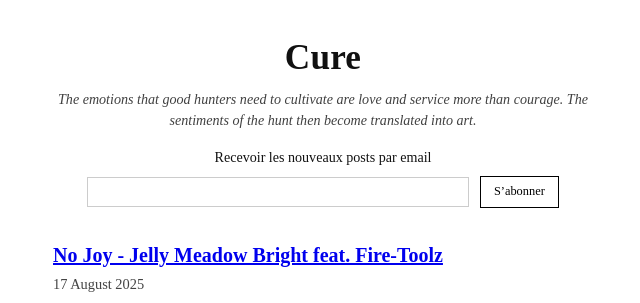
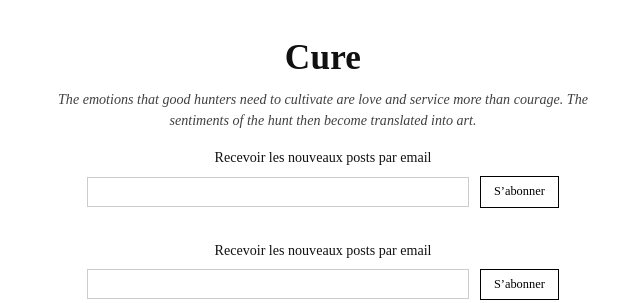
Before and after one commit to equipedenuit/cure, a Jekyll site: the page built from index.html, in a window 1280 px wide, cut to the strip 0-303 px from the top of the page. Shown: the whole strip, without its empty margins (317-957 px from the left). Built offline with Jekyll 4.4.1, drawn with Linux system fonts in a browser that asks for light colours; the list of posts is cut into pages by our own code.

Commit message:
Update index.html

```diff
--- a/index.html
+++ b/index.html
@@ -2,6 +2,26 @@
 layout: default
 title: "Cure"
 ---
+<!-- Newsletter form (Netlify Forms) -->
+<form name="newsletter" method="POST" data-netlify="true" netlify-honeypot="bot-field"
+      style="margin: 1rem 0 2rem 0; text-align:center;">
+  <input type="hidden" name="form-name" value="newsletter">
+  <p style="display:none;">
+    <label>Ne pas remplir : <input name="bot-field"></label>
+  </p>
+
+  <label for="nl-email" style="display:block; margin-bottom:.5rem;">
+    Recevoir les nouveaux posts par email
+  </label>
+  <input id="nl-email" name="email" type="email" required
+         style="font: .88em 'Times New Roman', serif; padding:.4rem .6rem; width: 75%; max-width: 360px;">
+  <button type="submit"
+          style="font: .88em 'Times New Roman', serif; padding:.45rem .8rem; margin-left:.5rem;">
+    S’abonner
+  </button>
+</form>
+
+
 
 {% for post in paginator.posts %}
   <article>
```
